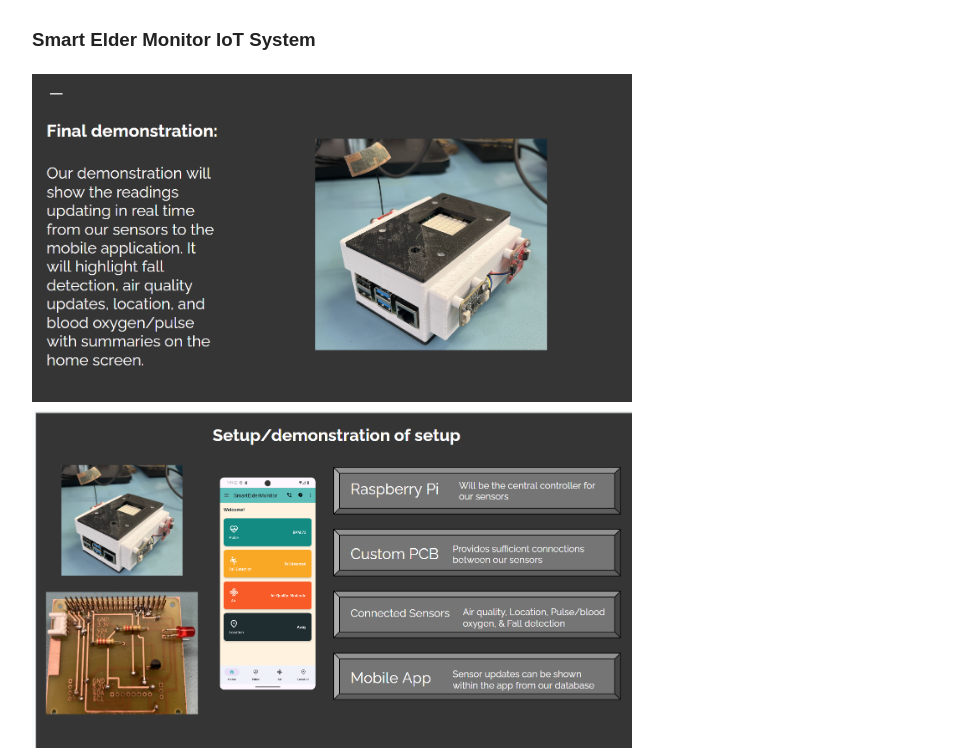
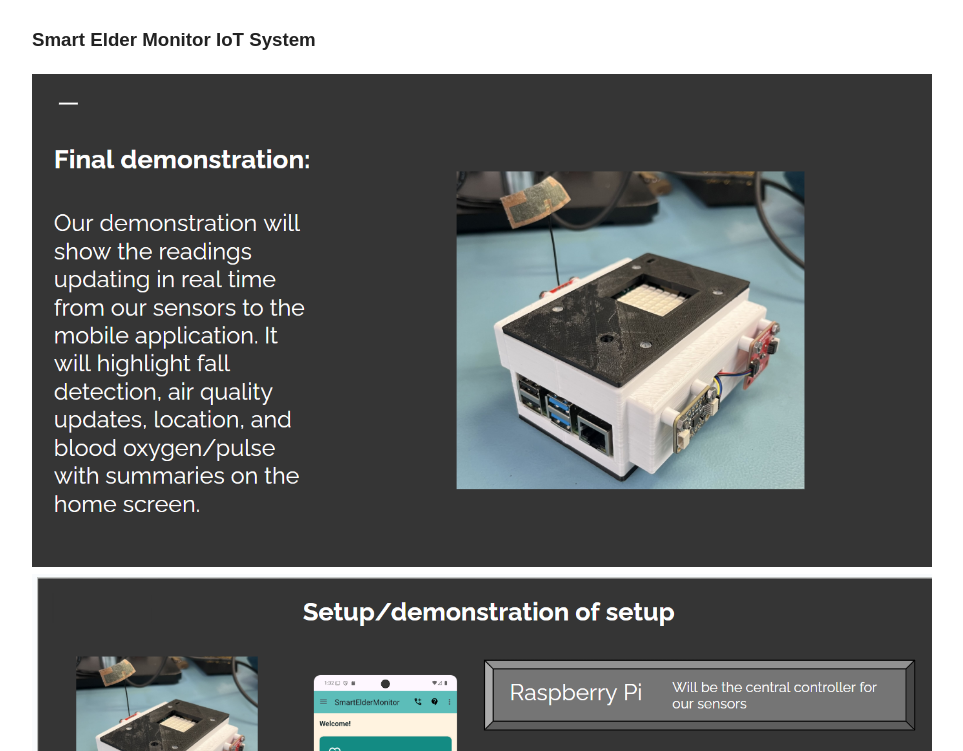
Before and after one commit to MoeFouladi/MoeFouladi.github.io, a plain HTML site: page index.html in a window 1280 px wide. Shown: the part 525-1276 px from the top of the page, without its empty margins (8-971 px from the left). Drawn offline with Linux system fonts and the light colour scheme.

Commit message:
Update index.html

```diff
--- a/index.html
+++ b/index.html
@@ -33,8 +33,9 @@ I enjoy solving real‑world problems, configuring networks, and can say I under
 
 <div class="project">
   <h3>Smart Elder Monitor IoT System</h3>
-  <img src="images/SEM.png" alt="Smart Elder Monitor Architecture" width="600">
-  <img src="images/SEM2.png" alt="Smart Elder Monitor Architecture" width="600">
+<img src="images/SEM.png" alt="Smart Elder Monitor Architecture" style="max-width:100%; height:auto;">
+<img src="images/SEM2.png" alt="Smart Elder Monitor Dashboard" style="max-width:100%; height:auto;">
+
   <p>An IoT monitoring system using Raspberry Pi and various sensors (temperature,GPS, motion, and SOS button) to track safety conditions.  Data is sent to a dashboard via MQTT and alerts are triggered on anomalies.  It uses firestore as a database to collect and send over data.</p>
   <p><strong>Tech:</strong> Python, Raspberry Pi, MQTT, Sensors, InfluxDB</p>
   <a href="https://github.com/EricSorokan8430/SmartElderMonitor">View on GitHub</a>
```
